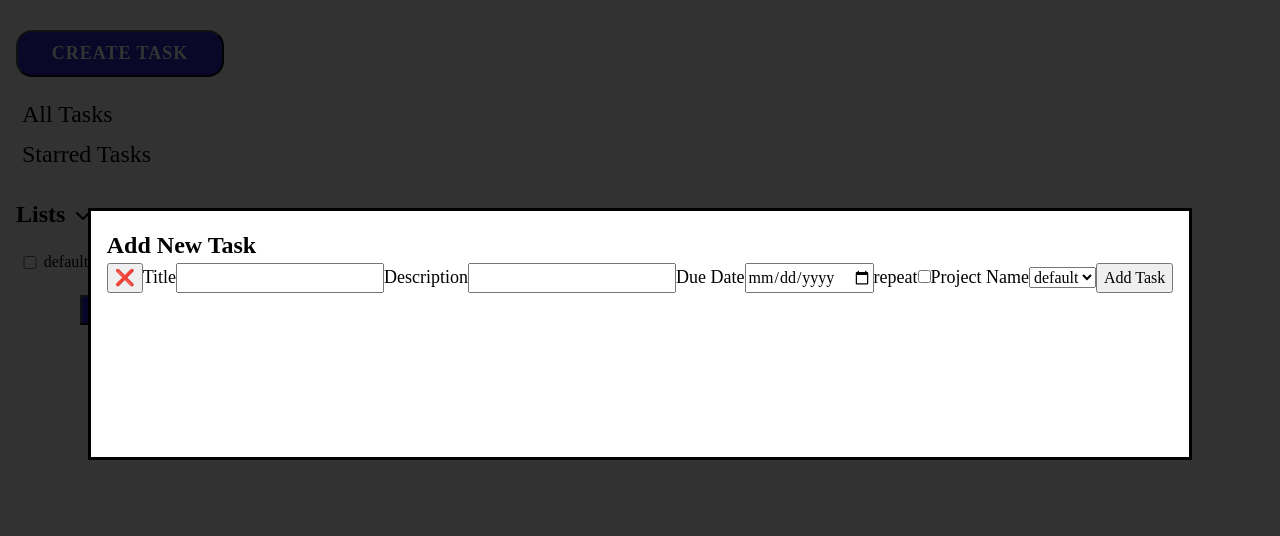
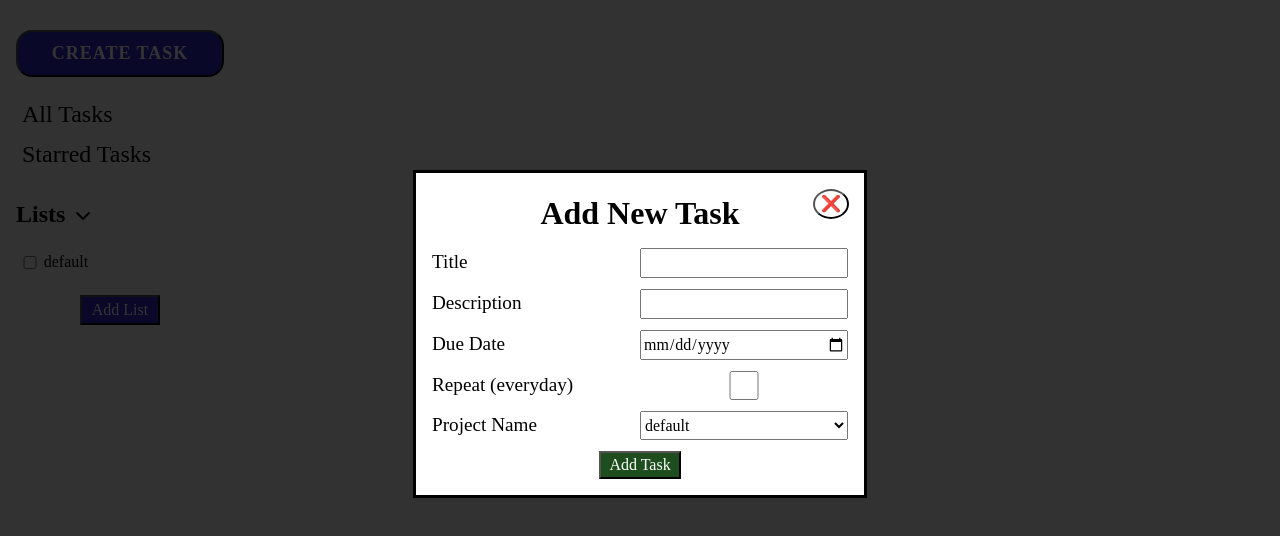
Before and after one commit to StewardRighteous/top-todolist, a website built with webpack: page src/template.html in a window 1280 px wide. Both pictures are taken after a click on the button "CREATE TASK". Shown: the part 66-602 px from the top of the page. Built offline with nearby package versions, Linux system fonts and the light colour scheme.

Commit message:
design create new task dialog box

```diff
--- a/src/css/main-layout.css
+++ b/src/css/main-layout.css
@@ -33,3 +33,7 @@ body {
 ::backdrop {
     background-color: rgb(0, 0, 0, 0.8);
 }
+
+dialog[open]{
+    margin: auto;
+}
--- a/src/css/navigation.css
+++ b/src/css/navigation.css
@@ -80,28 +80,60 @@ button.add-new-list {
     color: white;
 }
 
-nav dialog[open] {
-    margin: auto;
+nav .add-new-list-dialog{
     display: grid;
     grid-template-rows: repeat(3, 1fr);
     gap: 0.5rem;
 }
 
-nav dialog[open] label {
+nav .add-new-list-dialog label {
     font-size: large;
 }
 
-nav dialog[open] .buttons {
+nav .add-new-list-dialog .buttons {
     display: flex;
     gap: 8px;
 }
 
-nav dialog[open] .buttons button {
+nav .add-new-list-dialog .buttons button {
     text-transform: uppercase;
     width: 5rem;
 }
 
-nav dialog[open] .buttons button:first-child {
+nav .add-new-list-dialog .buttons button:first-child {
     background-color: rgb(30, 78, 30);
     color: white;
 }
+
+/* Add new task dialog box */
+nav .add-new-task-dialog{
+    display: grid;
+    grid-template-columns: 1fr 1fr;
+    row-gap: 0.7rem;
+    position: relative;
+}
+
+nav .add-new-task-dialog label{
+    font-size: larger;
+}
+
+nav .add-new-task-dialog h1{
+    grid-column: 1/-1;
+    text-align: center;
+    font-size: xx-large;
+}
+
+nav .add-new-task-dialog button.cancel-dialog{
+    position: absolute;
+    right: -1px;
+    background-color: white;
+    border-radius: 50%;
+}
+
+nav .add-new-task-dialog button.add-task-button{
+    grid-column: 1/-1;
+    justify-self: center;
+    padding: 0px 8px;
+    background-color:  rgb(30, 78, 30);
+    color: white;
+}
--- a/src/js/ui/showAddNewListDialogBox.js
+++ b/src/js/ui/showAddNewListDialogBox.js
@@ -28,8 +28,12 @@ export default function showAddNewListDialogBox() {
     const declineButton = document.createElement("button");
     declineButton.textContent = "Cancel";
 
+    const addNewListContainer = document.createElement("div");
+    addNewListContainer.className = "add-new-list-dialog";
+
     buttonContainer.append(addProjectButton, declineButton);
-    newProjectCreationDialog.append(enterProjectNameLabel, projectNameInput, buttonContainer);
+    addNewListContainer.append(enterProjectNameLabel, projectNameInput, buttonContainer);
+    newProjectCreationDialog.appendChild(addNewListContainer);
     navigationPane.append(newProjectCreationDialog);
 
     // opens the dialog box when clicked on add list button
--- a/src/js/ui/showCreateNewTaskDialog.js
+++ b/src/js/ui/showCreateNewTaskDialog.js
@@ -14,6 +14,7 @@ export default function showCreateNewTaskDialog() {
     addNewTaskHeading.textContent = "Add New Task";
     const cancelButton = document.createElement("button");
     cancelButton.textContent = "❌";
+    cancelButton.className = "cancel-dialog";
 
     // Task title
     const titleLabel = document.createElement("label");
@@ -39,7 +40,7 @@ export default function showCreateNewTaskDialog() {
 
     // repeat option
     const repeatLabel = document.createElement("label");
-    repeatLabel.textContent = "repeat";
+    repeatLabel.textContent = "Repeat (everyday)";
     const repeatInput = document.createElement("input");
     repeatInput.type = "checkbox";
 
@@ -58,10 +59,11 @@ export default function showCreateNewTaskDialog() {
     // add task to project button
     const addTaskToProjectButton = document.createElement("button");
     addTaskToProjectButton.textContent = "Add Task";
+    addTaskToProjectButton.className = "add-task-button";
 
     // adding to dialog box
     const addNewTaskDialogContainer = document.createElement("div");
-    addNewTaskDialogContainer.className = "add-new-task";
+    addNewTaskDialogContainer.className = "add-new-task-dialog";
     addNewTaskDialogContainer.append(addNewTaskHeading, cancelButton, titleLabel, titleInput,
         descriptionLabel, descriptionInput, dueDateLabel, dueDateInput, dueDateInput, repeatLabel,
         repeatInput, projectNameLabel, projectListDropDown, addTaskToProjectButton);
```
